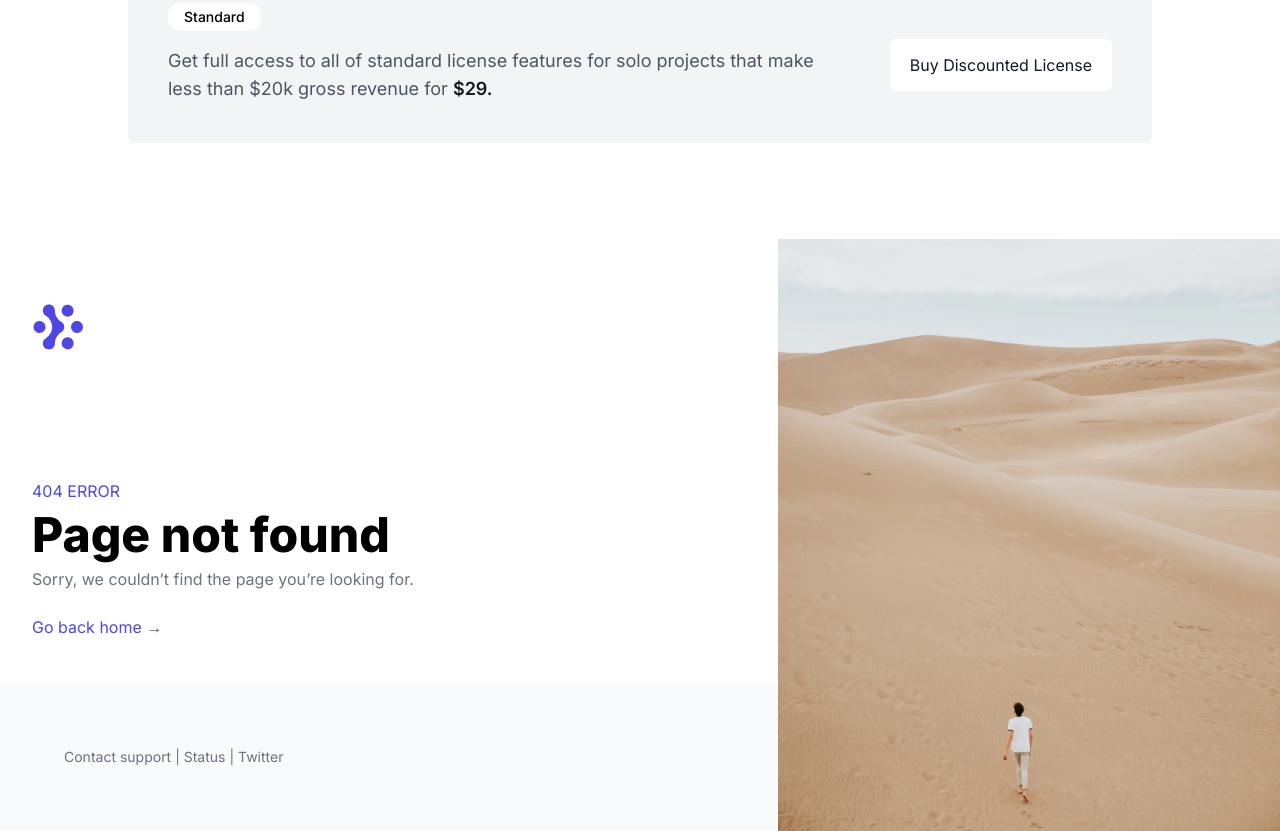
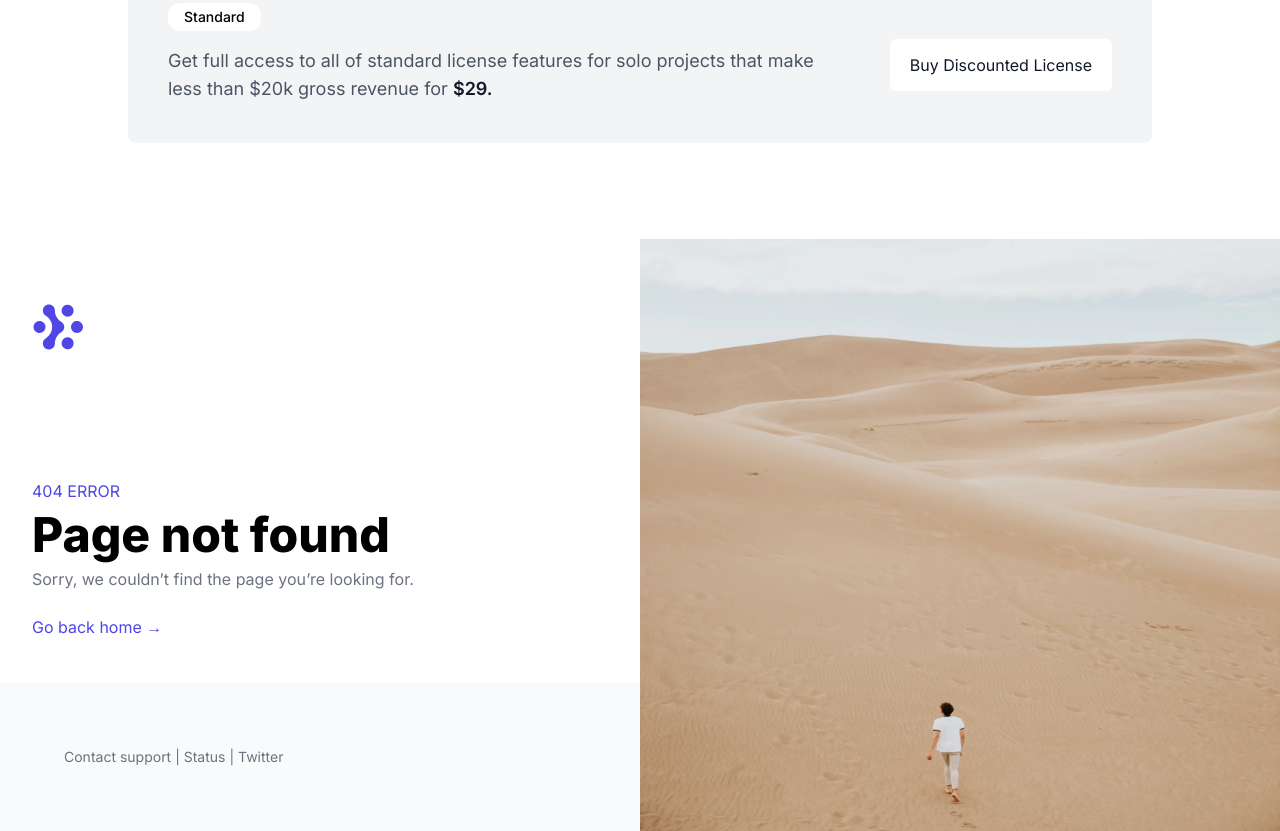
Before and after one commit to saydullo5950/tainlwintcss, a website: page public/mini.html in a window 1280 px wide. Shown: the part 869-1700 px from the top of the page. Drawn offline with Linux system fonts and the light colour scheme.

Commit message:
tailwind

```diff
--- a/public/mini.html
+++ b/public/mini.html
@@ -210,13 +210,14 @@
                     </p>
                 </div>
                 <div class="absolute bottom-0 left-0 w-full z-0 bg-gray-50 py-16 px-16">
+
                     <p class="text-gray-500 text-sm">
                         Contact support | Status | Twitter
                     </p>
                 </div>
             </div>
-            <div class="right-0 bottom-0 h-full md:absolute md:mx-0 lg:w-2/2">
-                <img class="relative z-10 w-full h-full hidden lg:flex" src="./images/footer-image-1.png"
+            <div class="right-0 bottom-0 h-full md:absolute md:mx-0 lg:w-1/2">
+                <img class="relative z-10 w-full h-full hidden lg:block" src="./images/footer-image-1.png"
                     alt="footer-image" />
             </div>
         </div>
```
Also changed, not shown: public/css/styles.css.
